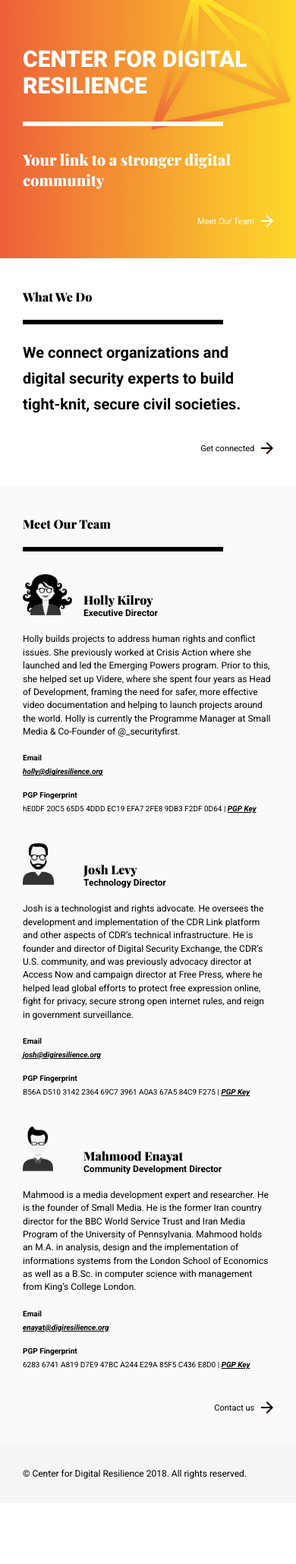
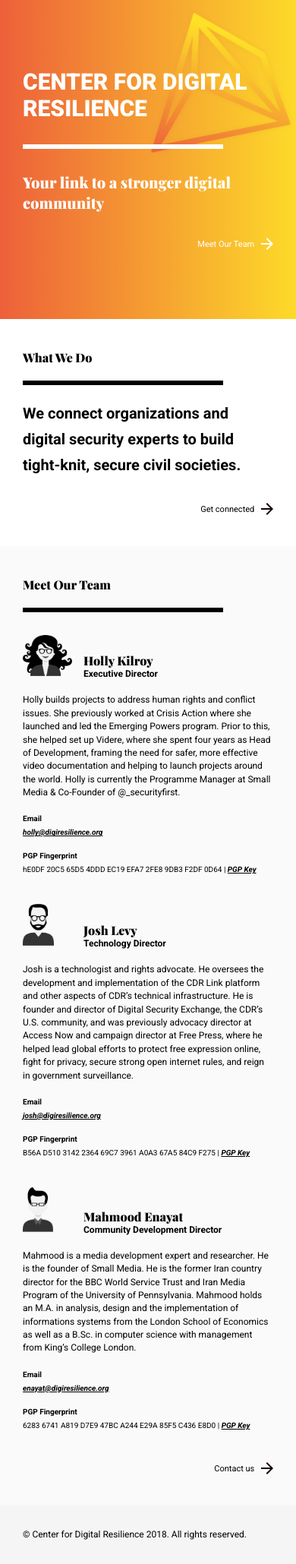
Before and after one commit to redaranj/landing, a Jekyll site: the page built from index.md, in a window 390 px wide. Shown: the whole page at 76% size. Built offline with Jekyll 4.4.1, drawn with Linux system fonts in a browser that asks for light colours; before the commit the page ends 1979 px from its top, so only the background shows below that.

Commit message:
swapped absolute urls for relative ones, removed _posts folder, remaining responsive tweaks

```diff
--- a/_includes/header.html
+++ b/_includes/header.html
@@ -10,7 +10,7 @@
 	<meta property="og:description" content="{{ site.description | strip_html }}"/>
 	<meta property="og:url" content="{{ page.url }}"/>
 
-	<link rel="stylesheet" href="{{ "/assets/css/style.css" | prepend: site.baseurl }}">
-	<link rel="shortcut icon" href="{{ "/assets/images/favicon.png" | prepend: site.baseurl }}"/>
+	<link rel="stylesheet" href="{{ "assets/css/style.css" | prepend: site.baseurl }}">
+	<link rel="shortcut icon" href="{{ "assets/images/favicon.png" | prepend: site.baseurl }}"/>
 
 	<body>
--- a/_sass/_style.scss
+++ b/_sass/_style.scss
@@ -284,7 +284,8 @@
 
 @media screen and (max-width: $breakpoint-small) {
 	.page-section#intro {
-		padding-top: $padding-standard;
+		padding-top: $padding-standard*1.5;
+		padding-bottom: $padding-standard*1.5;
 
 		.logo {
 			width: 60%;
--- a/index.md
+++ b/index.md
@@ -11,10 +11,10 @@
 
 		<h2 class="content-heading">Your link to a stronger digital community</h2>
 
-		<img class="logo" src="/assets/images/logo.svg" />
+		<img class="logo" src="assets/images/logo.svg" />
 
 		<div class="button-container">
-			<a href="" class="call-to-action-link mod-inverse">Meet Our Team <img src="/assets/images/arrow-white.svg" alt="arrow pointing right" /></a>
+			<a href="#meet-our-team" class="call-to-action-link mod-inverse">Meet Our Team <img src="assets/images/arrow-white.svg" alt="arrow pointing right" /></a>
 		</div><!-- .button-container-->
 	</div><!-- .content -->
 </section>
@@ -28,7 +28,7 @@
 		<p class="intro">We connect organizations and digital security experts to build tight-knit, secure civil societies.</p>
 
 		<div class="button-container">
-			<a href="" class="call-to-action-link">Get connected <img src="/assets/images/arrow-black.svg" alt="arrow pointing right" /></a>
+			<a href="" class="call-to-action-link">Get connected <img src="assets/images/arrow-black.svg" alt="arrow pointing right" /></a>
 		</div><!-- .button-container -->
 	</div><!-- .content -->
 </section>
@@ -44,8 +44,8 @@
 				<div class="profile--header">
 					<div class="profile--image">
 						<img alt="Portrait Illustration of Holly Kilroy"
-							src="/assets/images/portrait-holly-90w.png"
-							srcset="/assets/images/portrait-holly-180w.png 180w"
+							src="assets/images/portrait-holly-90w.png"
+							srcset="assets/images/portrait-holly-180w.png 180w"
 							sizes="(max-width: 800px) 65px, 90px"
 						/>
 					</div>
@@ -71,8 +71,8 @@
 				<div class="profile--header">
 					<div class="profile--image">
 						<img alt="Portrait Illustration of Josh Levy"
-							src="/assets/images/portrait-josh-56w.png"
-							srcset="/assets/images/portrait-josh-112w.png 112w"
+							src="assets/images/portrait-josh-56w.png"
+							srcset="assets/images/portrait-josh-112w.png 112w"
 							sizes="(max-width: 800px) 41px, 56px"
 						/>
 					</div>
@@ -98,8 +98,8 @@
 				<div class="profile--header">
 					<div class="profile--image">
 						<img alt="Portrait Illustration of Mahmood Enayat"
-							src="/assets/images/portrait-mahmood-51w.png"
-							srcset="/assets/images/portrait-mahmood-102w.png 102w"
+							src="assets/images/portrait-mahmood-51w.png"
+							srcset="assets/images/portrait-mahmood-102w.png 102w"
 							sizes="(max-width: 800px) 40px, 51px"
 							/>
 					</div>
@@ -123,7 +123,7 @@
 		</div><!-- .profiles -->
 
 		<div class="button-container">
-			<a href="" class="call-to-action-link">Contact us <img src="/assets/images/arrow-black.svg" alt="arrow pointing right" /></a>
+			<a href="" class="call-to-action-link">Contact us <img src="assets/images/arrow-black.svg" alt="arrow pointing right" /></a>
 		</div>
 	</div>
 </section>
```
Also changed, not shown: _posts/2018-05-07-welcome-to-jekyll.markdown (deleted, +0 -25 lines).
